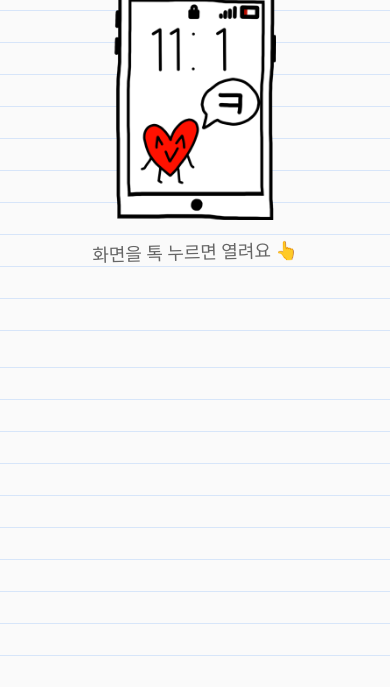
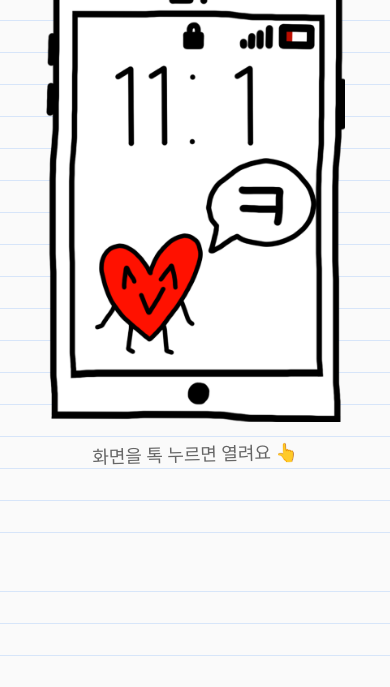
Before and after one commit to jwyang29/desk-doodle-portfolio, a plain HTML site: page phone.html in a window 390 px wide. Shown: the part 157-844 px from the top of the page. Drawn offline with Linux system fonts and the light colour scheme; a web font is replaced by a local one.

Commit message:
Unify phone frame size to 300px (lock + chat)
Co-Authored-By: Claude Opus 4.8 <noreply@anthropic.com>

```diff
--- a/pages.css
+++ b/pages.css
@@ -61,7 +61,7 @@ figcaption { text-align: center; font-size: 17px; padding-top: 6px; display: fle
 
 /* 잠금화면: 폰 크게(≈4배) */
 .lockwrap { text-align: center; }
-.lock-crop { width: min(162px, 60vw); cursor: pointer; transition: transform .18s ease; }
+.lock-crop { width: min(300px, 92vw); cursor: pointer; transition: transform .18s ease; }
 .lock-crop:hover { transform: scale(1.02) rotate(-0.5deg); }
 .tap-hint { font-size: 18px; color: #666; transform: rotate(-1.5deg); }
 
```
